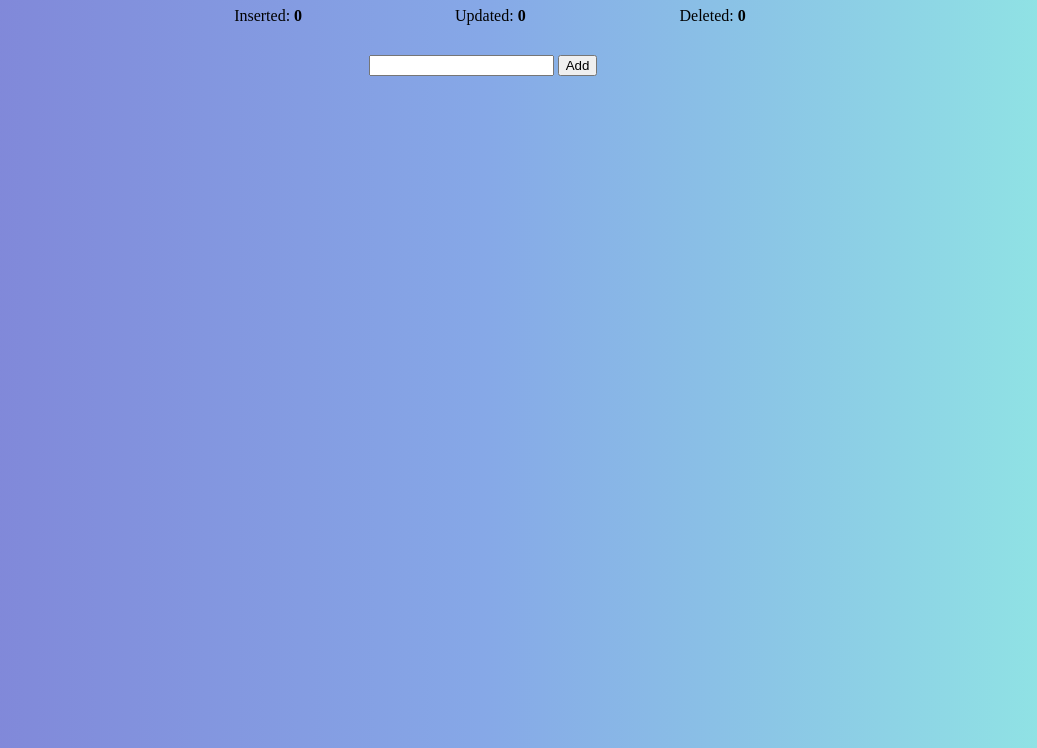
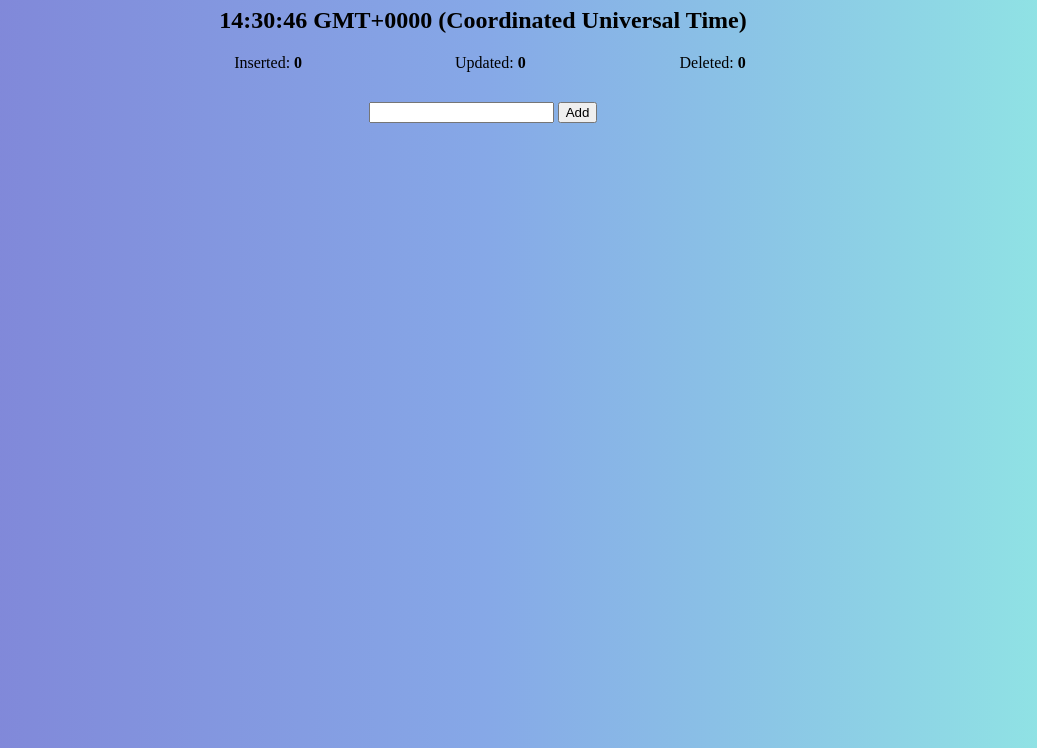
Before and after one commit to petrusxz/typescript-lab, a website built with webpack: page src/index.html in a window 1280 px wide. Shown: the part 73-821 px from the top of the page, without its empty margins (157-1194 px from the left). Built offline with nearby package versions, Linux system fonts and the light colour scheme.

Commit message:
Adding watch to demonstrate Observables

```diff
--- a/src/app.ts
+++ b/src/app.ts
@@ -1,7 +1,9 @@
-import { fromEvent, of } from 'rxjs';
-import { scan } from 'rxjs/operators';
-import { LogActionModel } from "./models/log-action.model";
-import { TypesEnum } from "./models/types-enum.model";
+// https://bendyworks.com/blog/getting-started-with-typescript-and-webpack
+
+import { fromEvent, Observable, interval } from 'rxjs';
+import { tap } from 'rxjs/operators';
+import { LogActionModel } from './models/log-action.model';
+import { TypesEnum } from './models/types-enum.model';
 
 class App {
 
@@ -9,18 +11,30 @@ class App {
     noteForm = <HTMLInputElement>document.querySelector('#note-form');
     noteInput = <HTMLInputElement>document.querySelector('#note-input');
     noteList = <HTMLInputElement>document.querySelector('#note-list');
+    time = <HTMLInputElement>document.querySelector('#time');
 
     constructor() {
+        // Adding a watch to demonstrate Observables
+        this.initWatch();
+
         // Adding Form Submit listener in the class construction | new App()
         // this.noteForm.addEventListener('submit', this.updateList.bind(this), true);
         fromEvent(this.noteForm, 'submit')
             .subscribe((event: Event) => this.updateList(event));
     }
 
+    initWatch(): void {
+        const timer = new Observable((observer) => {
+            setInterval(() => observer.next(new Date().toTimeString()), 1000);
+        });
+
+        timer.subscribe((time) => { this.time.innerText = time as string })
+    }
+
     updateList(e: Event): void {
         e.preventDefault();
 
-        // Treating null values from input
+        // Treating null values from input => <input id="note-input" type="text">
         if (!this.noteInput.value) {
             return this.printLog();
         }
@@ -60,6 +74,7 @@ class App {
     }
 
     setListItem(id: string, value: string): Node {
+        // <li id="hello" onclick="deleteListItem()">Hello</li>
         const node = document.createElement('li');
         node.id = id;
         node.textContent = value;
--- a/src/index.html
+++ b/src/index.html
@@ -44,7 +44,9 @@
 <body>
 
     <div class="main-container">
+
         <h1>Let's play with Typescript</h1>
+        <h2 id="time"></h2>
 
         <div class="info-container">
             <label>Inserted: <b id="inserted">0</b></label>
@@ -58,6 +60,7 @@
         </form>
 
         <ul id="note-list"></ul>
+
     </div>
 
 </body>
```
